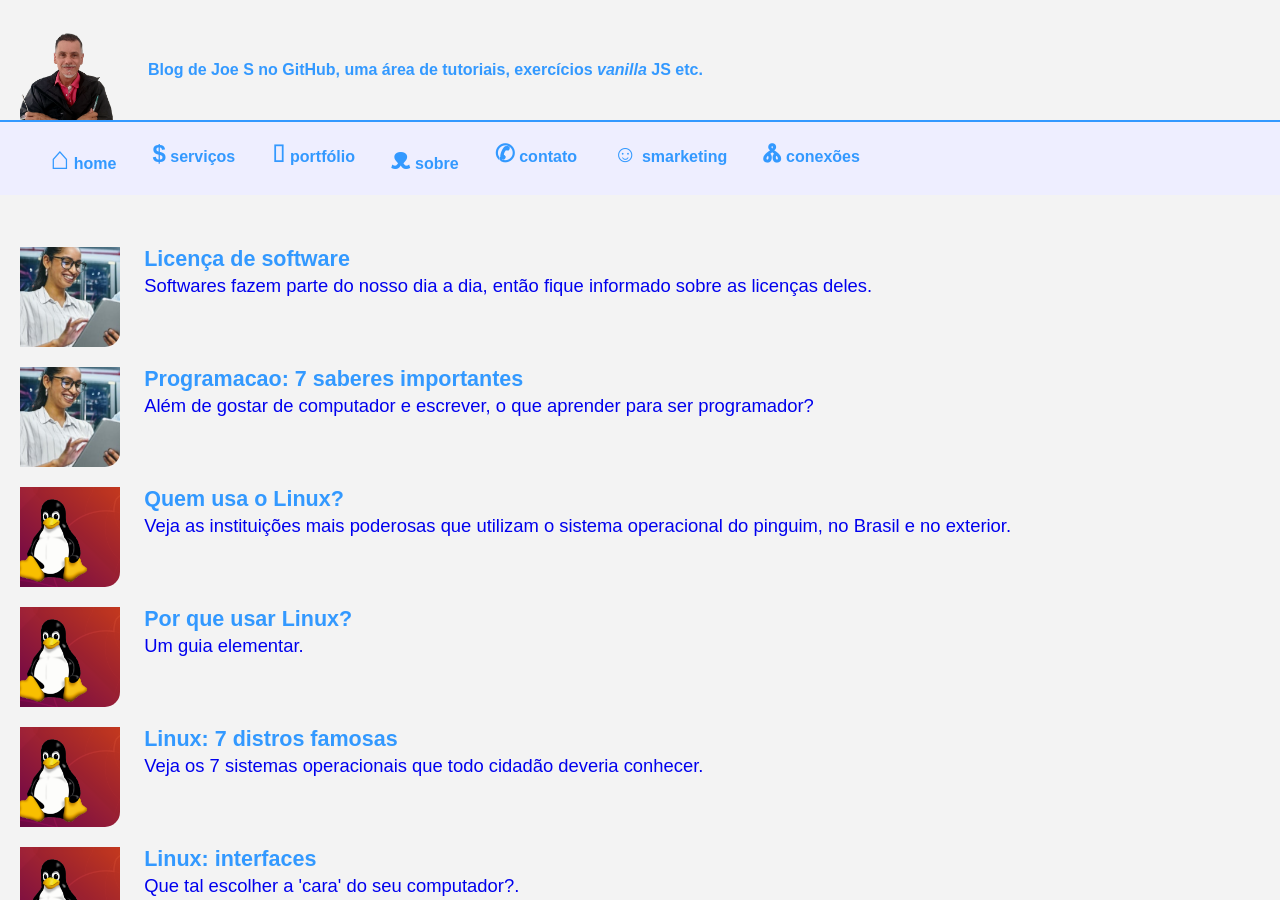
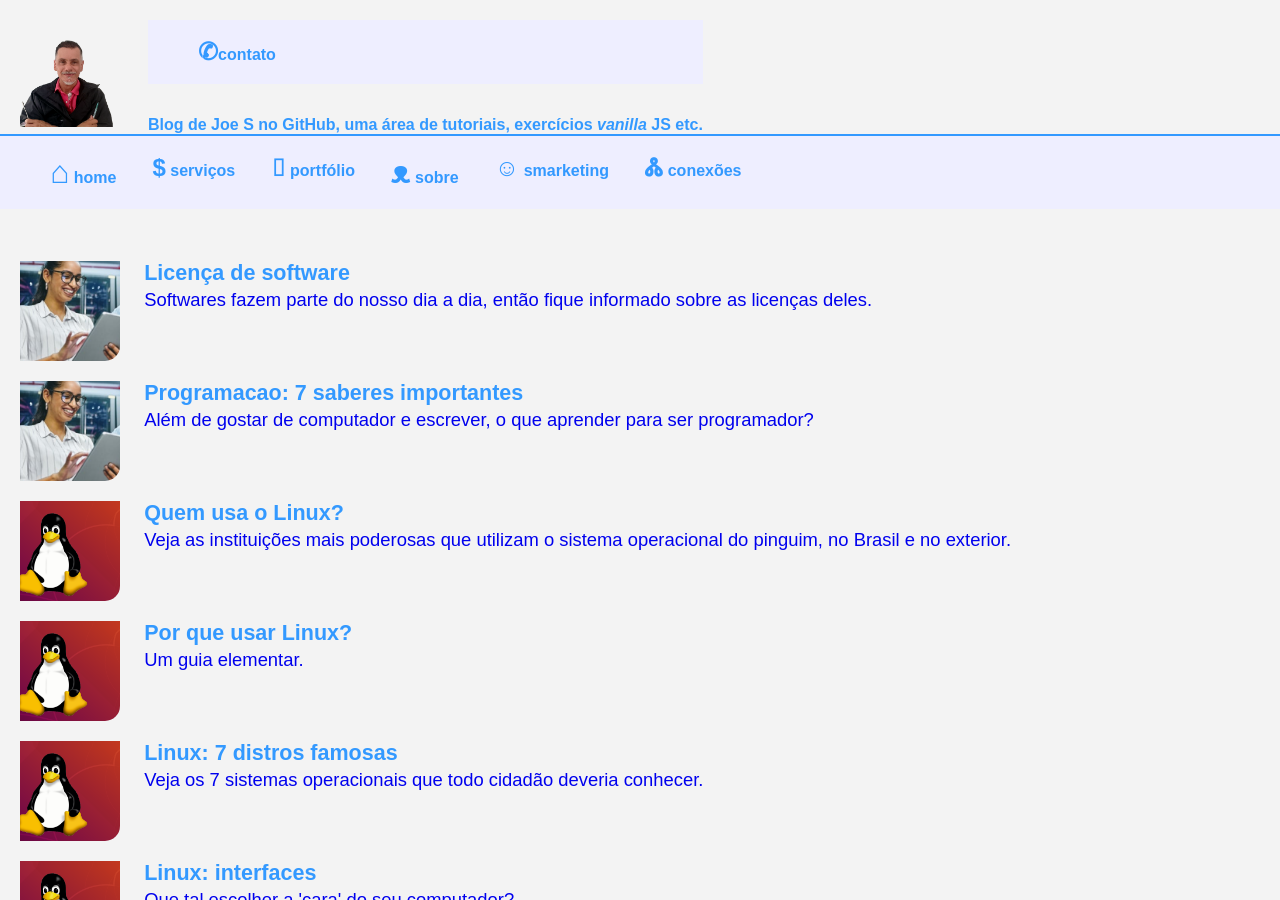
Before and after one commit to Joesynth/joesynth.github.io, a Jekyll site: the page built from index.html, in a window 1280 px wide and 900 px high. Built offline with Jekyll 4.4.1, drawn with Linux system fonts in a browser that asks for light colours.

Commit message:
Update default.html

```diff
--- a/_layouts/default.html
+++ b/_layouts/default.html
@@ -11,6 +11,11 @@
     <header>
         <img src="image/joe_s.png" alt="Logo" class="img-header">
         <div class="header-desc">
+            <nav>
+                <ul class="nav-links">
+                    <li><a href="contato.html"><span class="unicode">✆</span>contato</a></li>
+                </ul>
+            </nav>
             <p id="bemVindo">Blog de Joe S no GitHub, uma área de tutoriais, exercícios <em>vanilla</em> JS etc.</p>
         </div>
     </header>
@@ -21,7 +26,6 @@
             <li><a href="servico.html"><span class="unicode">$</span> <span class="nav-text">serviços</span></a></li>
             <li><a href="quem.html"><span class="unicode">⌷</span> <span class="nav-text">portfólio</span></a></li>
             <li><a href="quem.html"><span class="unicode" id="unicodeMaior">ᴥ</span> <span class="nav-text">sobre</span></a></li>
-            <li><a href="contato.html"><span class="unicode">✆</span> <span class="nav-text">contato</span></a></li>
             <li><a href="smarketing.html"><span class="unicode">☺</span> <span class="nav-text">smarketing</span></a></li>
             <li><a href="conexoes.html"><span class="unicode">Ꮬ</span> <span class="nav-text">conexões</span></a></li>
         </ul>
```
